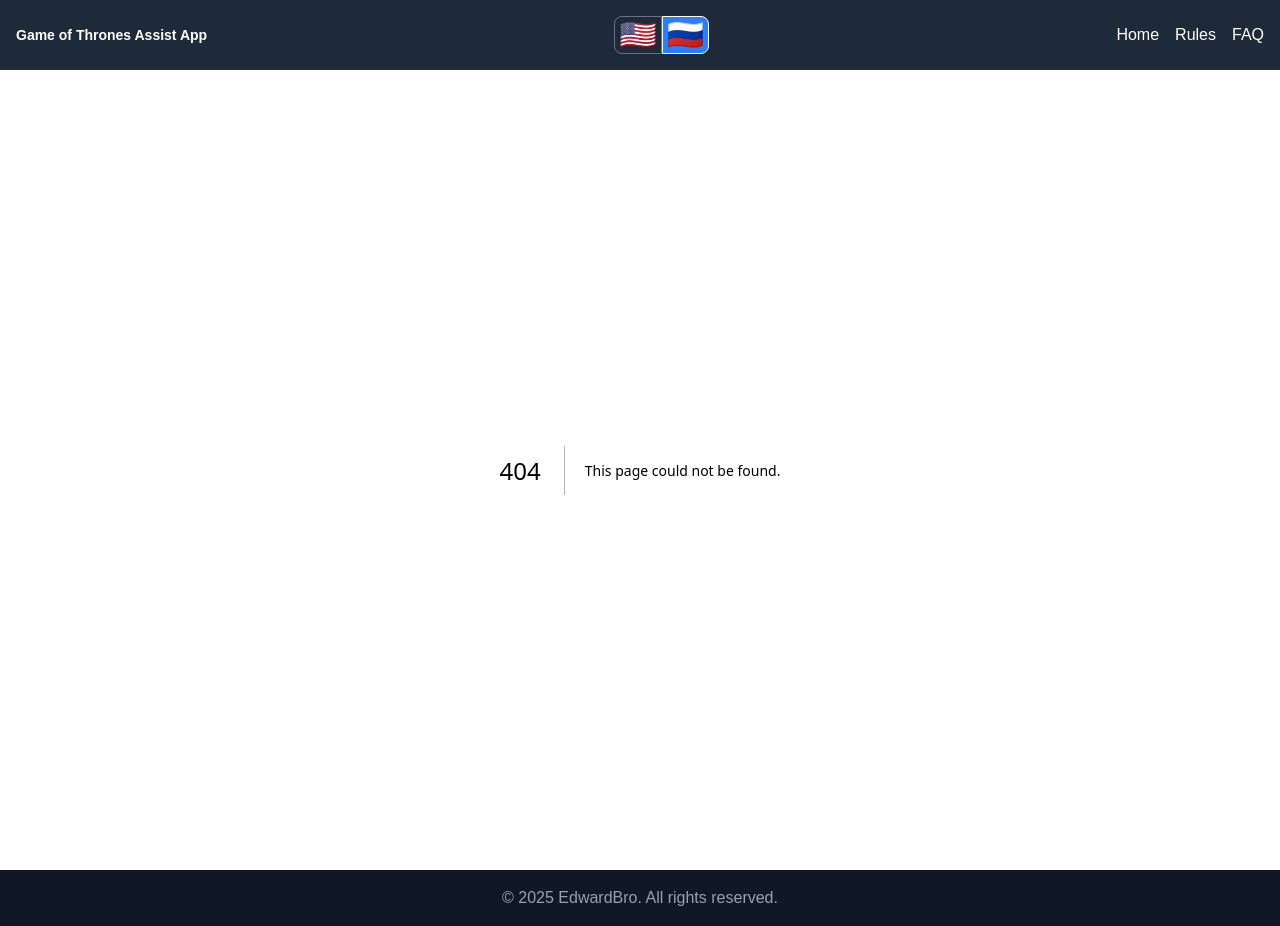
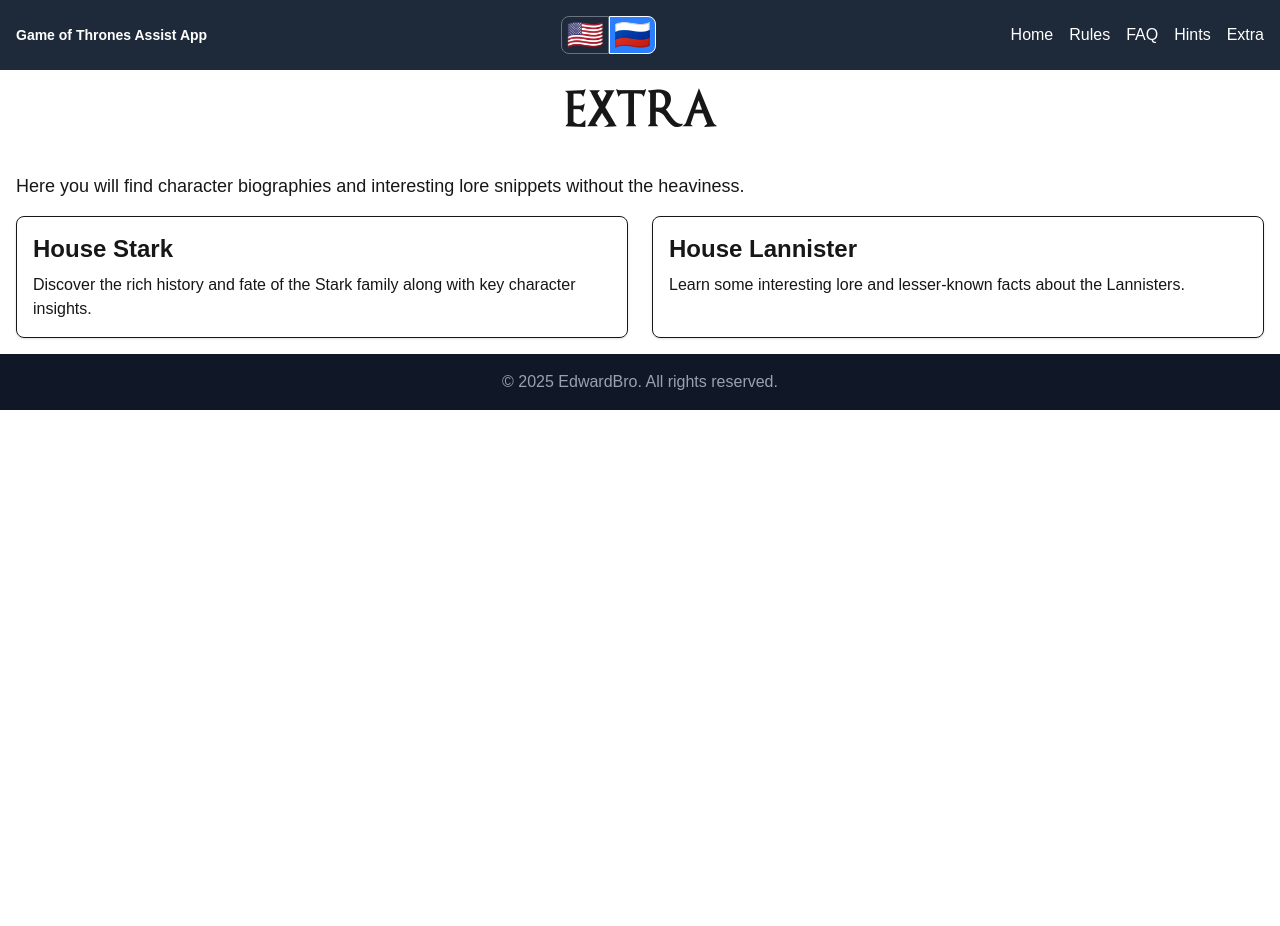
Before and after one commit to EdwardBro/winter-is-coming-assist-web, a Next.js app: page /extra in a window 1280 px wide. Before the commit this address had no page. After the commit the page ends 800 px from the top, so only its background shows below. Built offline with nearby package versions, Linux system fonts and the light colour scheme.

Commit message:
New Extra and Hints pages added

```diff
--- /dev/null
+++ b/src/app/extra/page.tsx
@@ -0,0 +1,30 @@
+export default function ExtraPage() {
+  return (
+    <div className="container mx-auto p-4">
+      <h1 className="custom-header text-4xl font-bold mb-8 text-center">
+        Extra
+      </h1>
+      <p className="text-lg mb-4">
+        Here you will find character biographies and interesting lore snippets
+        without the heaviness.
+      </p>
+      <div className="grid grid-cols-1 md:grid-cols-2 gap-6">
+        <div className="border rounded-lg p-4 shadow">
+          <h2 className="text-2xl font-bold mb-2">House Stark</h2>
+          <p>
+            Discover the rich history and fate of the Stark family along with
+            key character insights.
+          </p>
+        </div>
+        <div className="border rounded-lg p-4 shadow">
+          <h2 className="text-2xl font-bold mb-2">House Lannister</h2>
+          <p>
+            Learn some interesting lore and lesser-known facts about the
+            Lannisters.
+          </p>
+        </div>
+        {/* Add more cards as needed */}
+      </div>
+    </div>
+  );
+}
--- /dev/null
+++ b/src/app/hints/page.tsx
@@ -0,0 +1,17 @@
+export default function HintsPage() {
+  return (
+    <div className="container mx-auto p-4">
+      <h1 className="custom-header text-4xl font-bold mb-8 text-center">
+        Hints
+      </h1>
+      <p className="text-lg mb-4">
+        Here you will find tips and tricks to improve your gameplay.
+      </p>
+      <ul className="list-disc list-inside">
+        <li>Tip 1: Always plan your moves ahead.</li>
+        <li>Tip 2: Understand your opponent's strategy.</li>
+        <li>Tip 3: Use your resources wisely.</li>
+      </ul>
+    </div>
+  );
+}
--- a/src/components/NavBar.tsx
+++ b/src/components/NavBar.tsx
@@ -8,8 +8,8 @@ const navLinks: NavLink[] = [
   { label: "Home", href: "/" },
   { label: "Rules", href: "/rules" },
   { label: "FAQ", href: "/faq" },
-  /*  { label: "Hints", href: "/" },
-  { label: "Extra", href: "/" },*/
+  { label: "Hints", href: "/hints" },
+  { label: "Extra", href: "/extra" },
 ];
 
 const LanguageSwitcher: FC = () => {
```
